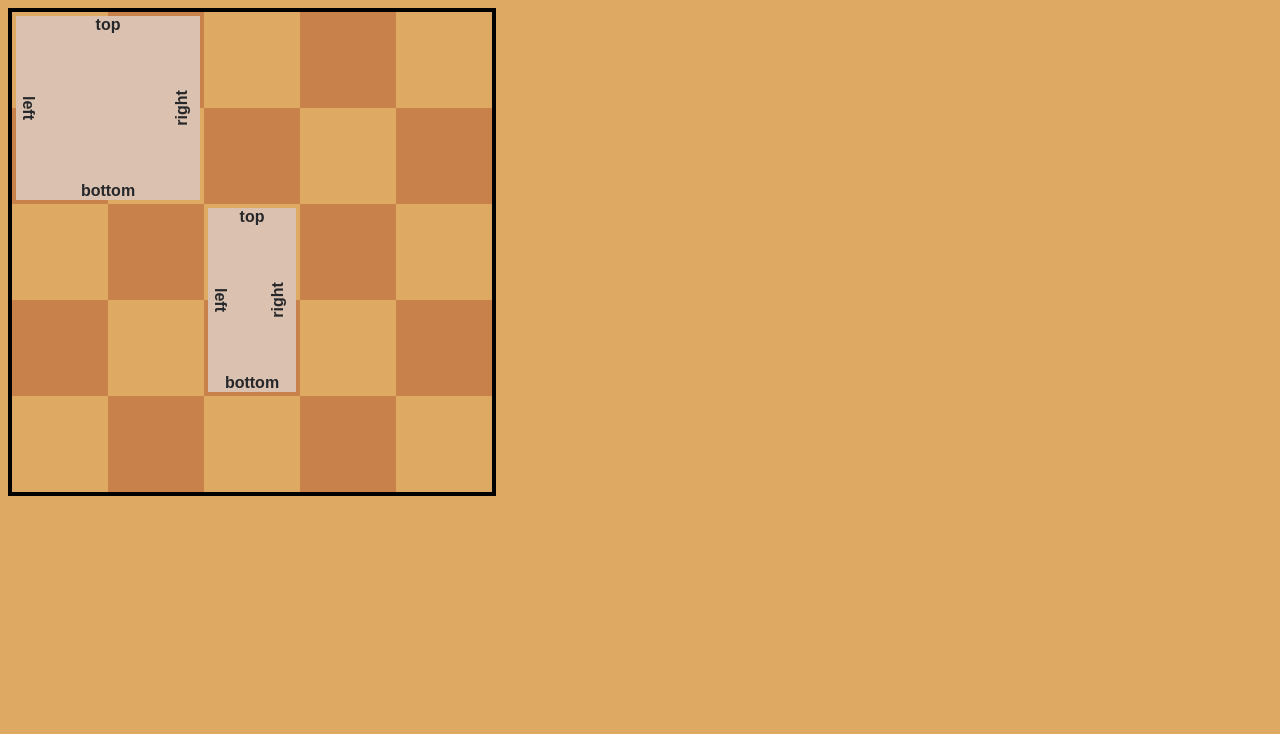
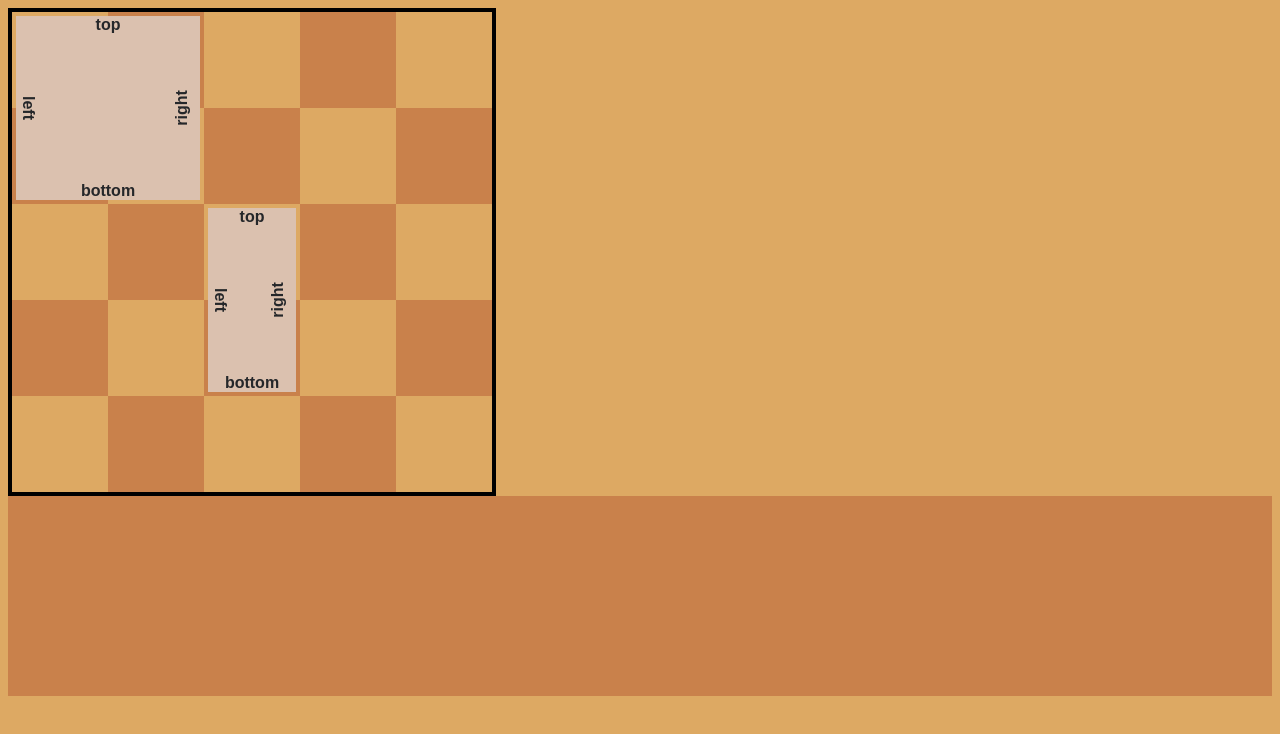
Before and after one commit to rmkubik/flippy-words, a React (Vite) app: page / in a window 1280 px wide. Shown: the top 734 px of the page. Built offline with nearby package versions, Linux system fonts and the light colour scheme.

Commit message:
WIP tray implementation

```diff
--- a/src/Piece.tsx
+++ b/src/Piece.tsx
@@ -51,6 +51,7 @@ const StyledPiece = styled.div<{
    */
   &:active {
     cursor: grab;
+    transform: rotate(${(props) => props.$rotation}deg);
   }
 `;
 
@@ -102,8 +103,8 @@ export const Piece = ({ children, data }) => {
       ref={dragRef}
       $tilesWide={data.dimensions.width}
       $tilesHigh={data.dimensions.height}
-      $row={data.location.row}
-      $col={data.location.col}
+      $row={data.location?.row ?? 0}
+      $col={data.location?.col ?? 0}
       $rotation={rotation}
       onDoubleClick={() => {
         setRotation((rotation + 90) % 360);
@@ -207,8 +208,10 @@ export const usePieces = () => {
     () => startingPieces
   );
 
-  const pieces = useMemo(() => {
-    return piecesData.map((data) => {
+  const { boardPieces, trayPieces } = useMemo(() => {
+    const boardPieces = piecesData
+      .filter((data) => data.location !== null)
+      .map((data) => {
         return (
           <Piece key={data.id} data={data}>
             <Piece.Top>{data.words.top}</Piece.Top>
@@ -218,11 +221,27 @@ export const usePieces = () => {
           </Piece>
         );
       });
+    const trayPieces = piecesData
+      .filter((data) => data.location === null)
+      .map((data) => {
+        return (
+          <Piece key={data.id} data={data}>
+            <Piece.Top>{data.words.top}</Piece.Top>
+            <Piece.Bottom>{data.words.bottom}</Piece.Bottom>
+            <Piece.Left>{data.words.left}</Piece.Left>
+            <Piece.Right>{data.words.right}</Piece.Right>
+          </Piece>
+        );
+      });
+
+    return { boardPieces, trayPieces };
   }, [piecesData]);
 
   const movePiece = (pieceId, newLocation) => {
     setPiecesData((prevData) => {
       const pieceDataIndex = prevData.findIndex((data) => data.id === pieceId);
+
+      console.log({ pieceId, newLocation });
 
       if (pieceDataIndex === -1)
         throw new Error(`Piece doesn't have data. ${pieceId}`);
@@ -236,5 +255,5 @@ export const usePieces = () => {
     });
   };
 
-  return { pieces, movePiece };
+  return { boardPieces, trayPieces, movePiece };
 };
--- /dev/null
+++ b/src/Tray.tsx
@@ -0,0 +1,29 @@
+import React from "react";
+import { useDrop } from "react-dnd";
+import { DragItemTypes, PieceData } from "./Piece";
+import styled from "styled-components";
+import { palette } from "./palette";
+
+const StyledTray = styled.div`
+  min-width: 300px;
+  min-height: 200px;
+  background-color: ${palette.ORANGE};
+
+  display: flex;
+  flex-direction: row;
+  flex-wrap: wrap;
+`;
+
+export const Tray = ({ children, movePiece }) => {
+  const [{ isOver }, dropRef] = useDrop(() => ({
+    accept: DragItemTypes.PIECE,
+    drop: (item: { data: PieceData }) => {
+      movePiece(item.data.id, null);
+    },
+    collect: (monitor) => ({
+      isOver: !!monitor.isOver(),
+    }),
+  }));
+
+  return <StyledTray ref={dropRef}>{children}</StyledTray>;
+};
--- a/src/index.tsx
+++ b/src/index.tsx
@@ -6,6 +6,7 @@ import { DndProvider } from "react-dnd";
 import { HTML5Backend } from "react-dnd-html5-backend";
 import { createGlobalStyle } from "styled-components";
 import { palette } from "./palette";
+import { Tray } from "./Tray";
 
 const GlobalStyle = createGlobalStyle`
   body {
@@ -15,12 +16,14 @@ const GlobalStyle = createGlobalStyle`
 `;
 
 const App = () => {
-  const { pieces, movePiece } = usePieces();
+  const { boardPieces, trayPieces, movePiece } = usePieces();
+
   return (
     <>
       <GlobalStyle />
       <DndProvider backend={HTML5Backend}>
-        <Board movePiece={movePiece}>{pieces}</Board>
+        <Board movePiece={movePiece}>{boardPieces}</Board>
+        <Tray movePiece={movePiece}>{trayPieces}</Tray>
       </DndProvider>
     </>
   );
```
Lines whose indentation alone changed are shown as unchanged.
